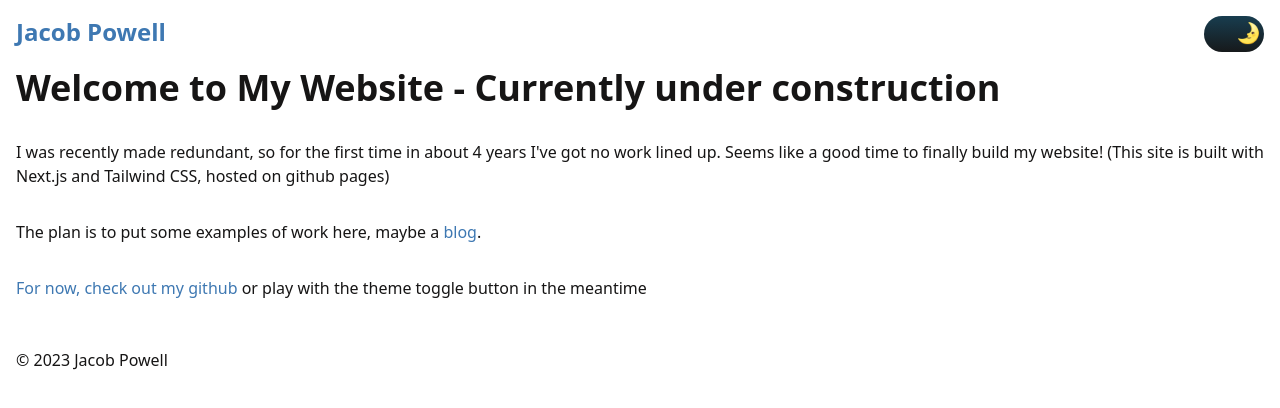
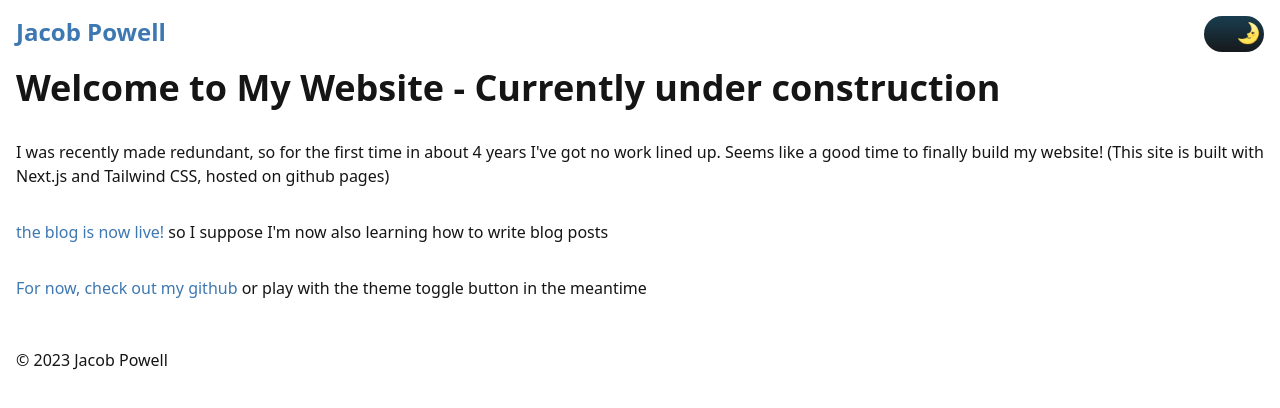
Before and after one commit to jakeRPowell/jakeRPowell.github.io, a Next.js app: page / in a window 1280 px wide. Shown: the top 408 px of the page. Built offline with nearby package versions, Linux system fonts and the light colour scheme.

Commit message:
update homepage

```diff
--- a/pages/index.tsx
+++ b/pages/index.tsx
@@ -13,8 +13,8 @@ function HomePage() {
         github pages)
       </p>
       <p>
-        The plan is to put some examples of work here, maybe a{' '}
-        <Link href="/posts">blog</Link>.
+        <Link href="/posts">the blog is now live!</Link> so I suppose I&#39;m
+        now also learning how to write blog posts
       </p>
       <p>
         <a href="https://github.com/jakeRPowell">
```
